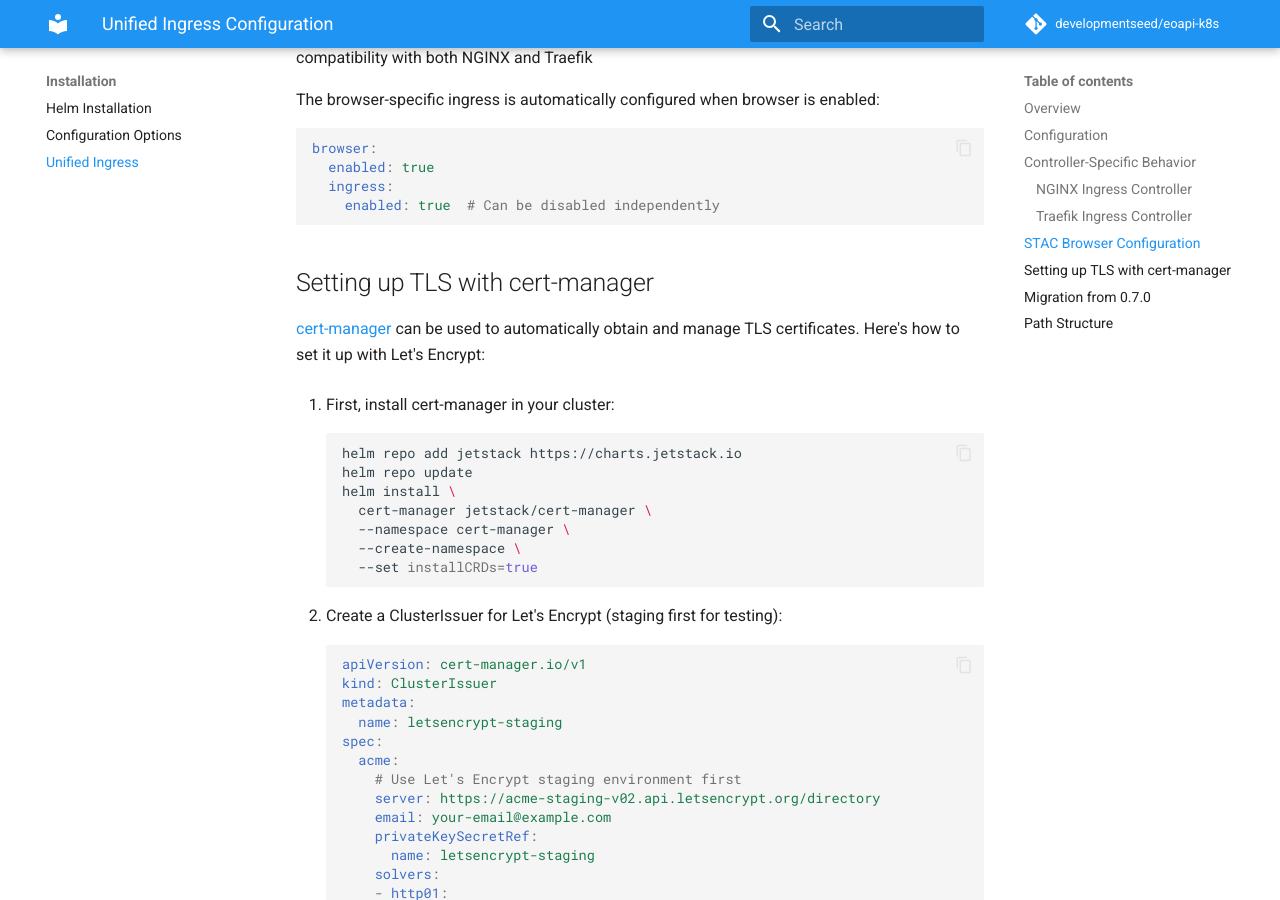
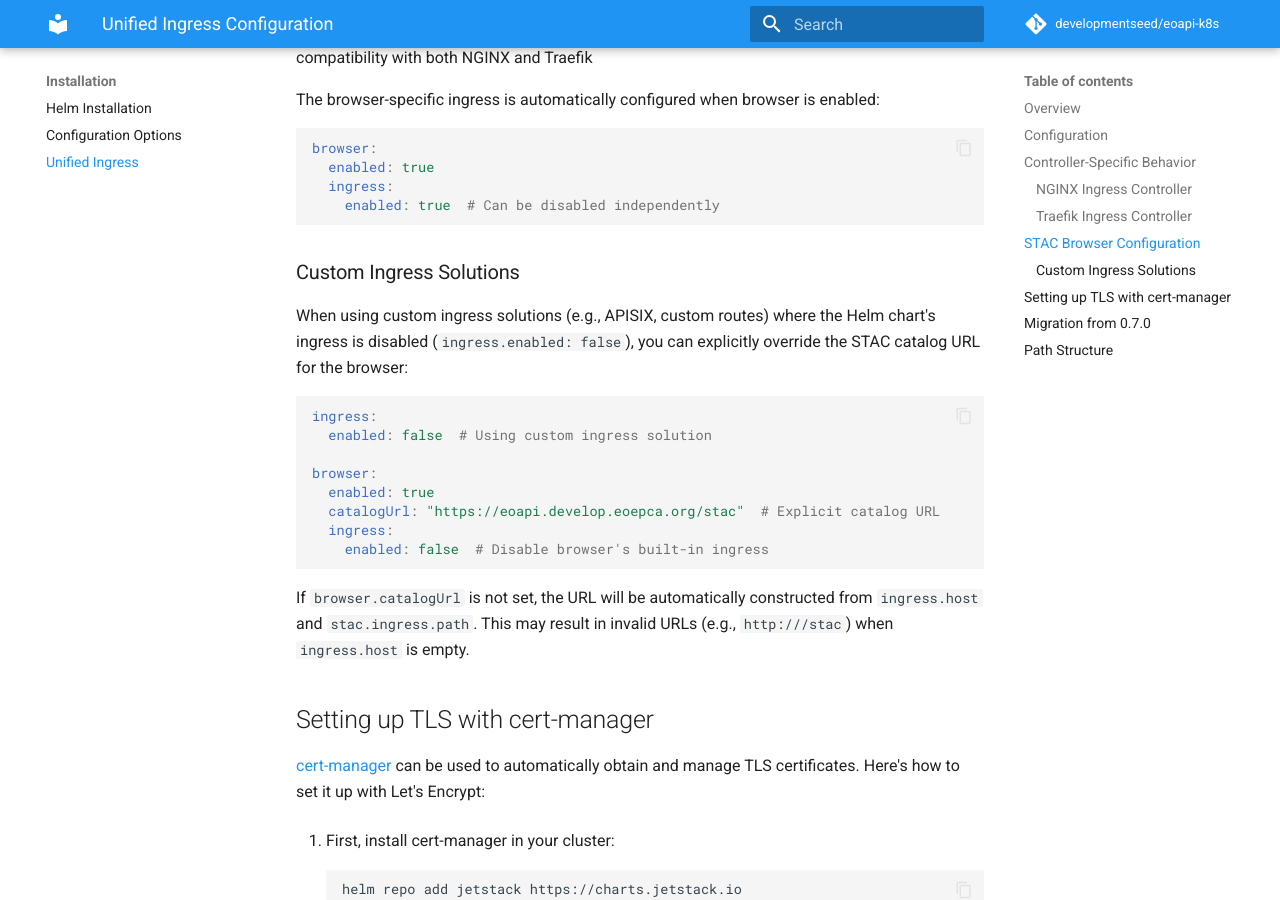
Before and after one commit to developmentseed/eoapi-k8s, an MkDocs documentation site: the page built from docs/unified-ingress.md, in a window 1280 px wide and 900 px high, scrolled down 1815 px. Built offline with MkDocs 1.6.1 and Material for MkDocs 9.7.7, drawn with Linux system fonts in a browser that asks for light colours; comment, search, counter and statistics services are not loaded.

Commit message:
fix: Allow stac browser catalogUrl override.

````diff
--- a/docs/unified-ingress.md
+++ b/docs/unified-ingress.md
@@ -100,6 +100,23 @@ browser:
     enabled: true  # Can be disabled independently
 ```
 
+### Custom Ingress Solutions
+
+When using custom ingress solutions (e.g., APISIX, custom routes) where the Helm chart's ingress is disabled (`ingress.enabled: false`), you can explicitly override the STAC catalog URL for the browser:
+
+```yaml
+ingress:
+  enabled: false  # Using custom ingress solution
+
+browser:
+  enabled: true
+  catalogUrl: "https://eoapi.develop.eoepca.org/stac"  # Explicit catalog URL
+  ingress:
+    enabled: false  # Disable browser's built-in ingress
+```
+
+If `browser.catalogUrl` is not set, the URL will be automatically constructed from `ingress.host` and `stac.ingress.path`. This may result in invalid URLs (e.g., `http:///stac`) when `ingress.host` is empty.
+
 ## Setting up TLS with cert-manager
 
 [cert-manager](https://cert-manager.io) can be used to automatically obtain and manage TLS certificates. Here's how to set it up with Let's Encrypt:
````
Also changed, not shown: docs/configuration.md (+1 -0 lines), 3 other files.
